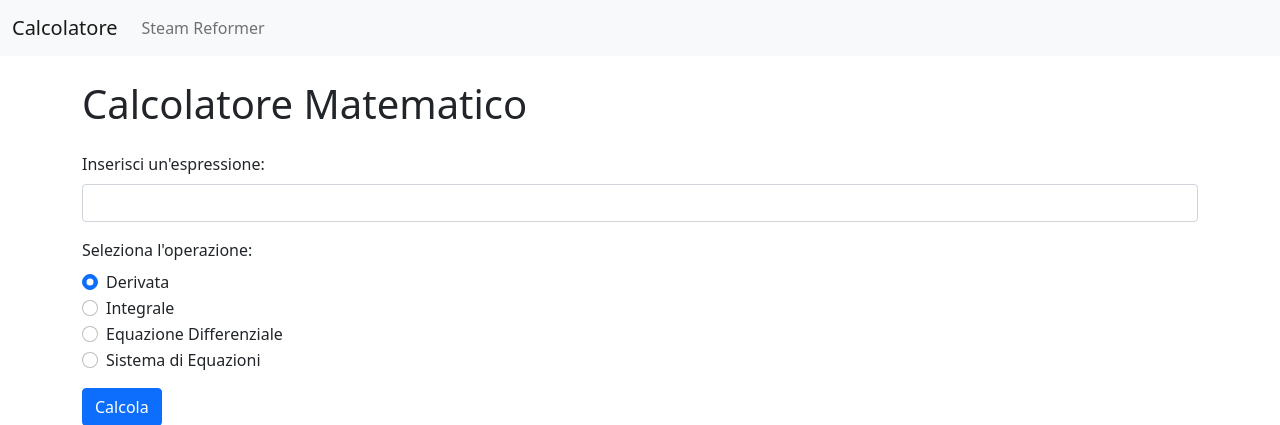
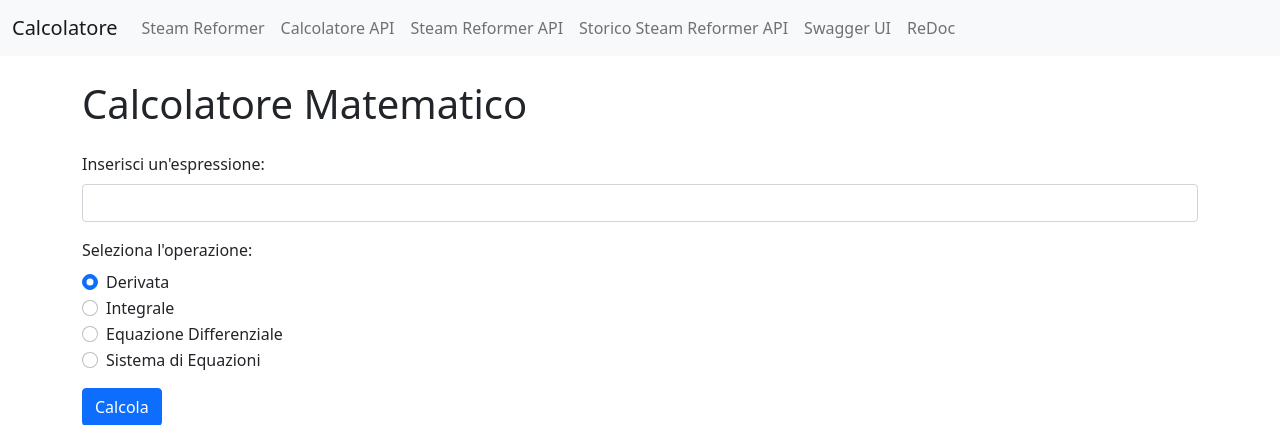
Before and after one commit to maurizioruscio/calcolatore-matematico, a Django app: template matematica/templates/calcolatore.html in a window 1280 px wide. Shown: the top 425 px of the page. Run offline with Django 5.2, Linux system fonts and the light colour scheme; the template is opened without the code that fills it, so the values that code supplies are empty.

Commit message:
riaggiunti link API

```diff
--- a/matematica/templates/calcolatore.html
+++ b/matematica/templates/calcolatore.html
@@ -25,7 +25,22 @@
                     <li class="nav-item">
                         <a class="nav-link" href="{% url 'steam_reformer' %}">Steam Reformer</a>
                     </li>
-                    <!-- Aggiungi altri elementi del menu qui -->
+                    <li class="nav-item">
+                        <a class="nav-link" href="{% url 'calcolatore_api' %}">Calcolatore API</a>
+                    </li>
+                    <li class="nav-item">
+                        <a class="nav-link" href="{% url 'steam_reformer_api' %}">Steam Reformer API</a>
+                    </li>
+                    <li class="nav-item">
+                        <a class="nav-link" href="{% url 'steam_reformer_calcoli_api' %}">Storico Steam Reformer API</a>
+                    </li>
+                    <!-- Se hai configurato Swagger o Redoc, aggiungi anche questi link -->
+                    <li class="nav-item">
+                        <a class="nav-link" href="{% url 'schema-swagger-ui' %}">Swagger UI</a>
+                    </li>
+                    <li class="nav-item">
+                        <a class="nav-link" href="{% url 'schema-redoc' %}">ReDoc</a>
+                    </li>
                 </ul>
             </div>
         </div>
```
